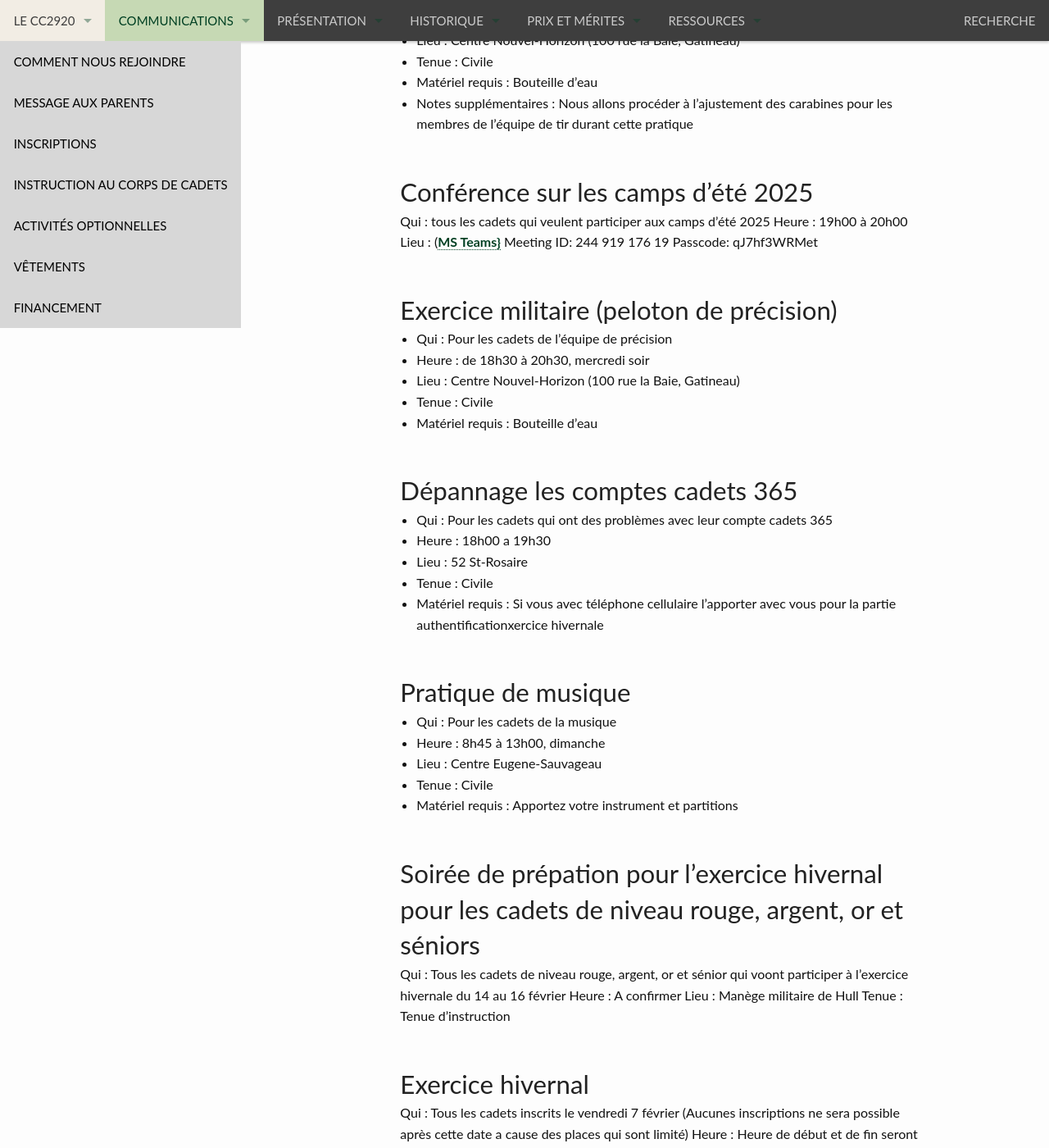
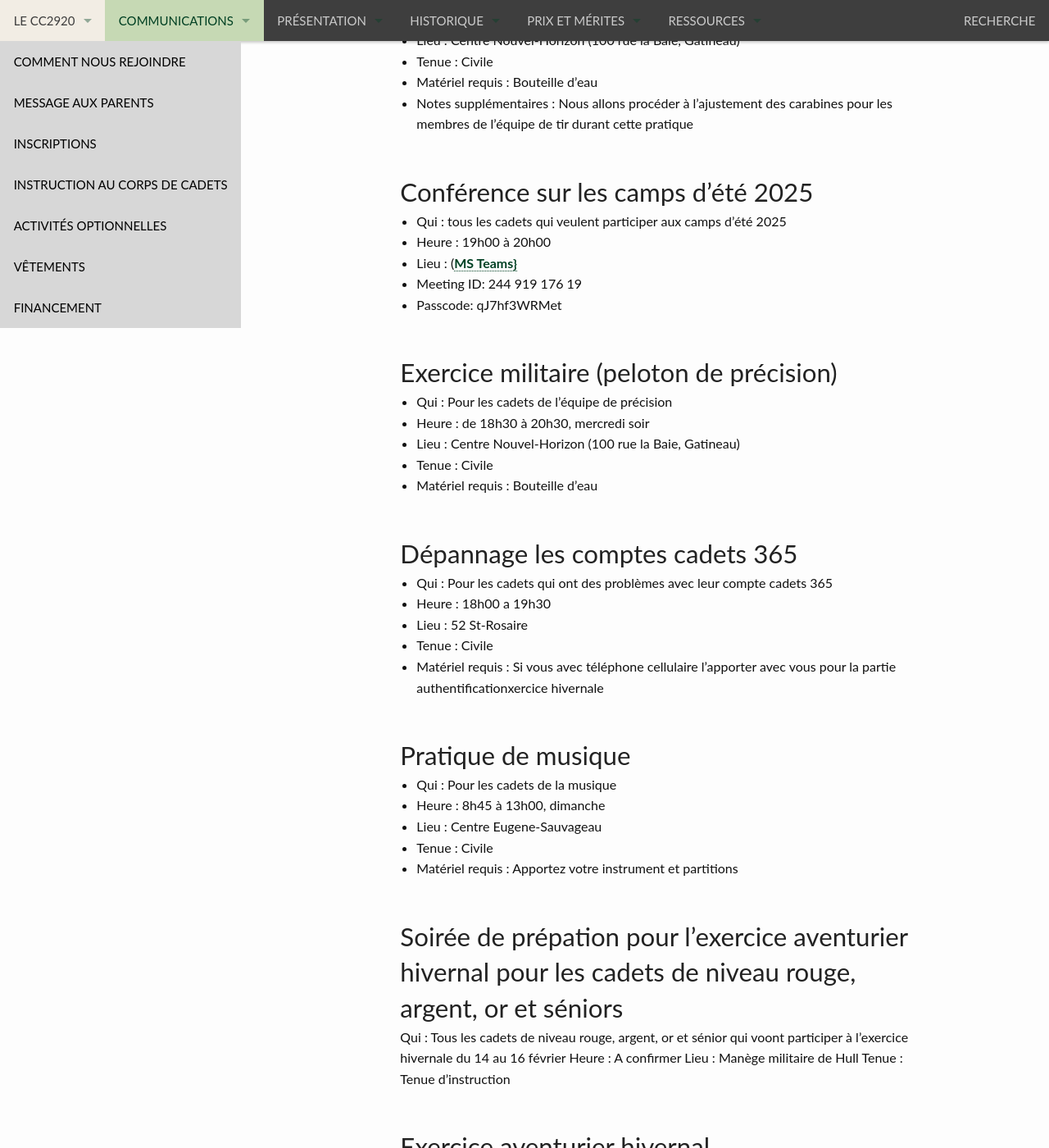
Before and after one commit to CC2920/web, a Jekyll site: the page built from _communications/messages.md, in a window 1280 px wide and 1400 px high, scrolled down 2018 px. Shown: the whole window at 82% size. Built offline with Jekyll 4.4.1, drawn with Linux system fonts in a browser that asks for light colours; some of the changed text lies outside the part shown.

Commit message:
Update des informations

```diff
--- a/_communications/messages.md
+++ b/_communications/messages.md
@@ -25,8 +25,8 @@ layout: "messages"
 - **9 février** : Pratique de musique
 - **10 février** : Pratique de tir
 - **12 février** : Pratique du peloton de précision
-- **12 février** : Soirée de prépation pour l'exercice hivernal pour les cadets de niveau rouge, argent, or et séniors
-- **14 au 16 février** : Exercice hivernal
+- **12 février** : Soirée de prépation pour l'exercice aventurier hivernal pour les cadets de niveau rouge, argent, or et séniors
+- **14 au 16 février** : Exercice aventurier hivernal
 - **17 février** : Pratique de tir
 - **19 février** : Pratique du peloton de précision
 - **21 février** : Soirée d'instruction
@@ -69,11 +69,11 @@ Rappel du coût des différents billets:
 - Notes supplémentaires : Nous allons procéder à l'ajustement des carabines pour les membres de l'équipe de tir durant cette pratique
 
 ## Conférence sur les camps d'été 2025
-Qui : tous les cadets qui veulent participer aux camps d'été 2025
-Heure : 19h00 à 20h00
-Lieu :  ([MS Teams}](https://teams.microsoft.com/l/meetup-join/19%3ameeting_NDQ4OTAzZmUtOGZmZS00NDVmLWEzZjgtMTFlZWJjZjVjNjY2%40thread.v2/0?context=%7b%22Tid%22%3a%22ab126afb-e60c-4e2f-b6cf-c7350c76dc84%22%2c%22Oid%22%3a%22235f3956-46df-444e-b59e-8b900c01fc8b%22%7d)
-Meeting ID: 244 919 176 19
-Passcode: qJ7hf3WRMet
+- Qui : tous les cadets qui veulent participer aux camps d'été 2025
+- Heure : 19h00 à 20h00
+- Lieu :  ([MS Teams}](https://teams.microsoft.com/l/meetup-join/19%3ameeting_NDQ4OTAzZmUtOGZmZS00NDVmLWEzZjgtMTFlZWJjZjVjNjY2%40thread.v2/0?context=%7b%22Tid%22%3a%22ab126afb-e60c-4e2f-b6cf-c7350c76dc84%22%2c%22Oid%22%3a%22235f3956-46df-444e-b59e-8b900c01fc8b%22%7d)
+- Meeting ID: 244 919 176 19
+- Passcode: qJ7hf3WRMet
 
 ## Exercice militaire (peloton de précision)
 
@@ -99,14 +99,14 @@ Passcode: qJ7hf3WRMet
 - Tenue : Civile
 - Matériel requis : Apportez votre instrument  et partitions
 
-## Soirée de prépation pour l'exercice hivernal pour les cadets de niveau rouge, argent, or et séniors
+## Soirée de prépation pour l'exercice aventurier hivernal pour les cadets de niveau rouge, argent, or et séniors
 
 Qui : Tous les cadets de niveau rouge, argent, or et sénior qui voont participer à l'exercice hivernale du 14 au 16 février
 Heure : A confirmer
 Lieu : Manège militaire de Hull
 Tenue : Tenue d'instruction
 
-## Exercice hivernal
+## Exercice aventurier hivernal
 
 Qui : Tous les cadets inscrits le vendredi 7 février (Aucunes inscriptions ne sera possible après cette date a cause des places qui sont limité)
 Heure : Heure de début et de fin seront confirmé le 7 février
```
